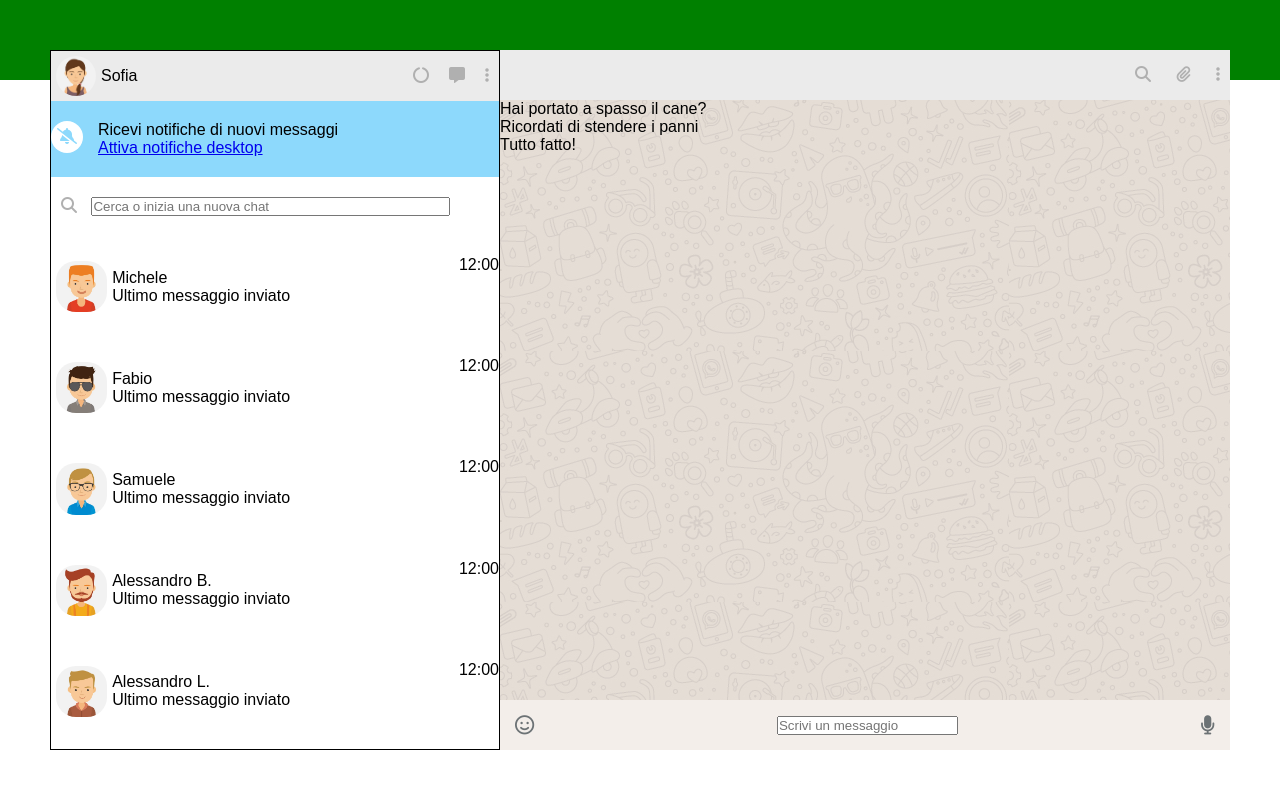
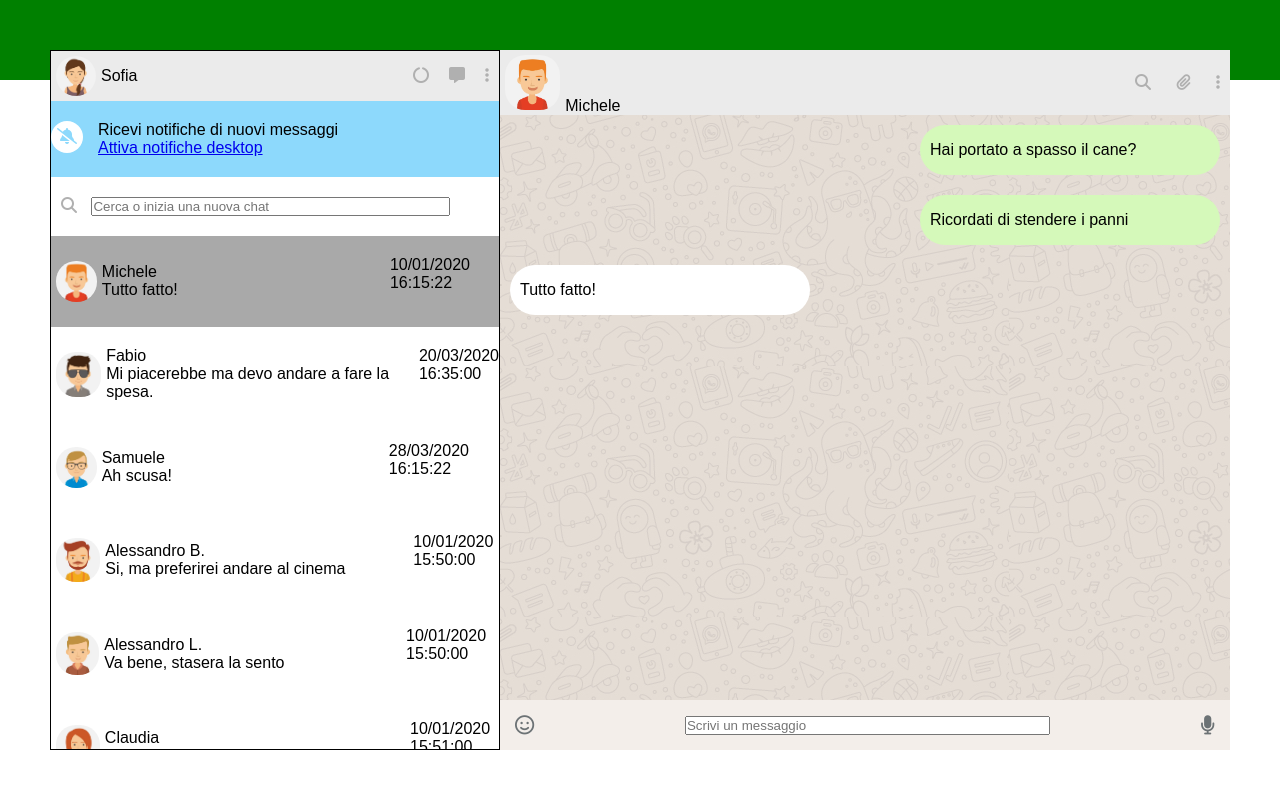
Before and after one commit to francescomiceli/vue-boolzapp, a plain HTML site: page index.html in a window 1280 px wide. Drawn offline with nearby package versions, Linux system fonts and the light colour scheme.

Commit message:
Esercizio completo

```diff
--- a/css/style.css
+++ b/css/style.css
@@ -23,8 +23,16 @@
     justify-content: space-around;
 }
 
+.align-items{
+    align-items: flex-end;
+}
+
 .column{
     flex-direction: column;
+}
+
+li{
+    list-style-type: none;
 }
 
 /* BODY */
@@ -54,10 +62,10 @@
     flex-basis: 450px;
     background-color: hsl(0deg 0% 100%);
     flex-shrink: 0;
-    height: 100%;
-    overflow-y: auto;
+    /*height: 100%;*/
     border: 0.5px solid black;
     z-index: 0;
+    overflow-y: auto;
 }
 
 .profile img{
@@ -69,10 +77,15 @@
     align-self: center;
 }
 
+
 .contact img{
     width: 15%;
     border-radius: 25px;
-    padding: 5px;
+    padding: 5px 5px;
+}
+
+.active{
+    background-color: #a9a9a9;
 }
 
 .head {
@@ -172,3 +185,40 @@
     padding: 0 15px;
     font-size: 1.2rem;
 }
+
+footer input{
+    width: 50%;
+}
+
+/*MESSAGE*/
+
+.textgreen{
+    background-color: #d5f9ba;
+    width: 300px;
+    height: 50px;
+    border-radius: 25px;
+    display: flex;
+    align-items: center;
+    padding-left: 10px;
+    align-self: flex-end;
+    margin: 10px;
+}
+
+.textwhite{
+    background-color: #ffffff;
+    width: 300px;
+    height: 50px;
+    border-radius: 25px;
+    display: flex;
+    align-items: center;
+    padding-left: 10px;
+    margin: 10px;
+
+}
+
+/*EFFECTS*/
+
+i:hover{
+    cursor: pointer;
+    opacity: 0.5;
+}
--- a/index.html
+++ b/index.html
@@ -13,7 +13,7 @@
     <script src="https://cdnjs.cloudflare.com/ajax/libs/vue/2.7.10/vue.min.js"
         integrity="sha512-H8u5mlZT1FD7MRlnUsODppkKyk+VEiCmncej8yZW1k/wUT90OQon0F9DSf/2Qh+7L/5UHd+xTLrMszjHEZc2BA=="
         crossorigin="anonymous" referrerpolicy="no-referrer"></script>
-    <title>VUE-BOOLZAPP Francesco Miceli</title>
+    <title>VUE-BOOLZAPP Francesco</title>
 </head>
 
  <body>
@@ -46,20 +46,31 @@
                 </div>
                 <div class="search">
                     <span><i class="fa-solid fa-magnifying-glass"></i></span>
-                    <input type="text" placeholder="Cerca o inizia una nuova chat">
+                    <input
+                    type="text"
+                    placeholder="Cerca o inizia una nuova chat"
+                    v-model="research"
+                    @keyUp="insertName()"
+                    >
                 </div>
                 <div class="contact">
                     <ul>
-                        <li class="list-contact" v-for="(contact , i) in contacts">
+                        <li
+                        class="list-contact"
+                        v-for="(contact , i) in contacts"
+                        :class="{active : i === activeProfile}"
+                        @click="setActiveIndex(i)"
+                        v-if="contact.visible"
+                        >
                          <div class="flex space-between">
                             <div class="card flex">
                                 <img :src="contacts[i].avatar" alt="contacts[i].avatar">
                                 <div>
                                 <p>{{contacts[i].name}}</p>
-                                <p>Ultimo messaggio inviato</p></div>
+                                <p>{{contacts[i].messages[contacts[i].messages.length - 1].message}}</p></div>
                             </div>
                             <div>
-                                <p>12:00</p>
+                                <p>{{contacts[i].messages[contacts[i].messages.length - 1].date}}</p>
                             </div>
                          </div>
                         </li>
@@ -70,7 +81,15 @@
             <!-- PART RIGHT -->
             <main>
                 <header class="flex space-between">
-                    <div></div>
+                    <div class="contact">
+                        <div class="flex align-items">
+                        <img
+                        class="contact"
+                        :src="contacts[activeProfile].avatar"
+                        :alt="contacts[activeProfile].name">
+                        <p>{{contacts[activeProfile].name}}</p>
+                        </div>
+                    </div>
                     <div class="head-icon">
                         <i class="fa-solid fa-magnifying-glass"></i>
                         <i class="fa-solid fa-paperclip"></i>
@@ -78,8 +97,9 @@
                     </div>
                 </header>
                 <div class="content">
-                    <ul>
-                        <li v-for="(message , i) in contacts[activeProfile].messages">
+                    <ul class="flex column">
+                        <li v-for="(message , i) in contacts[activeProfile].messages"
+                        :class="(message.status == 'received') ? 'textwhite' : 'textgreen'">
                             <div>
                                {{message.message}}
                             </div>
@@ -90,9 +110,12 @@
                     <div>
                         <i class="fa-regular fa-face-smile"></i>
                     </div>
-                    <div>
-                        <input type="text" placeholder="Scrivi un messaggio">
-                    </div>
+                        <input
+                        type="text"
+                        v-model="newText"
+                        placeholder="Scrivi un messaggio"
+                        @keyup.enter="addNewText()"
+                        >
                     <div>
                         <i class="fa-solid fa-microphone"></i>
                     </div>
--- a/js/script.js
+++ b/js/script.js
@@ -172,6 +172,39 @@
         data: {
             contacts,
             activeProfile: 0,
+            newText : '',
+            research:'',
 
+        },
+        methods:{
+
+            setActiveIndex(i){
+                this.activeProfile = i;
+                console.log(this.setActiveIndex);
+            },
+
+            addNewText(){
+                const textInsert = {message:this.newText.trim()};
+                this.contacts[this.activeProfile].messages.push(textInsert);
+                this.newText = '';
+                this.intervalAnswer();
+            },
+
+            intervalAnswer(){
+                setTimeout(()=>{
+                const answer = {message:'ok va bene', status:'received'}
+                this.contacts[this.activeProfile].messages.push(answer);
+            },1000)},
+
+            insertName(){
+                const word = this.research;
+                this.contacts.forEach((element)=>{
+                    element.visible = false
+                    let name = element.name.toLowerCase();
+                    if(name.includes(word)){
+                        element.visible = true;
+                    }
+                })
+            }
         }
     });
```
